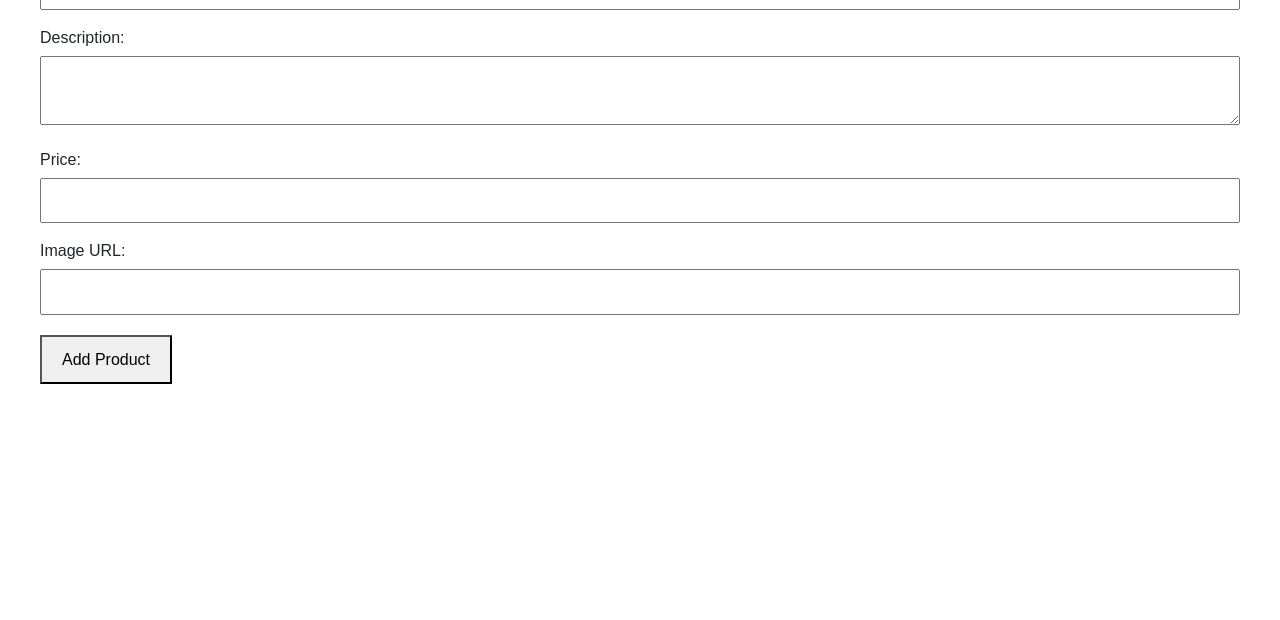
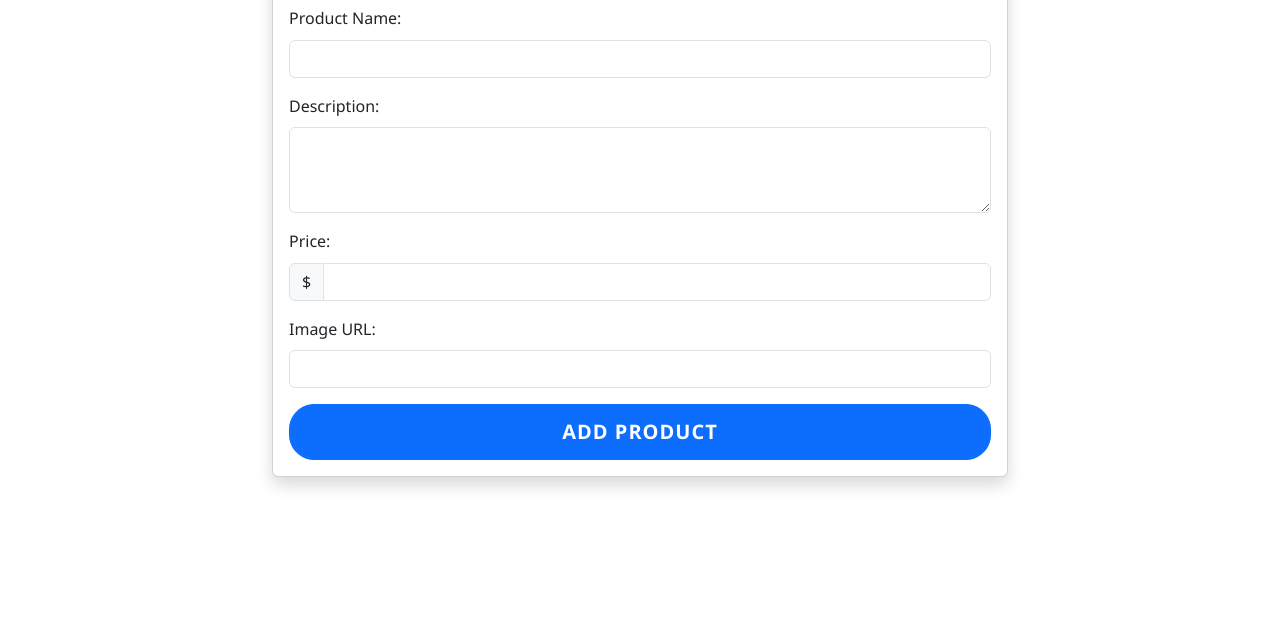
Before and after one commit to Ranganath-Thammineni/onlinegrocerystore, a website: page public/form.html in a window 1280 px wide. Shown: the part 180-800 px from the top of the page. Drawn offline with nearby package versions, Linux system fonts and the light colour scheme.

Commit message:
Update inventory layout, cart functionality, and form styling

```diff
--- a/public/form.html
+++ b/public/form.html
@@ -8,25 +8,6 @@
   <meta charset="UTF-8" />
   <meta name="viewport" content="width=device-width, initial-scale=1.0" />
   <title>Add Product</title>
-  <style>
-    body {
-      font-family: Arial, sans-serif;
-      margin: 40px;
-    }
-    label {
-      display: block;
-      margin-top: 15px;
-    }
-    input, textarea {
-      width: 100%;
-      padding: 8px;
-      margin-top: 5px;
-    }
-    button {
-      margin-top: 20px;
-      padding: 10px 20px;
-    }
-  </style>
 </head>
 <body>
     <header>
@@ -57,19 +38,44 @@
   </nav>
     </header>
 
-    <form id="productForm" action="/add-product" method="POST">
-    <label for="name">Product Name:</label>
-    <input type="text" id="name" name="name" required />
+    <div class="container mt-5">
+        <div class="row justify-content-center">
+            <div class="col-md-8">
+                <div class="card shadow">
+                    <div class="card-body">
+                        <h2 class="card-title text-center mb-4">Add New Product</h2>
+                        <form id="productForm" action="/add-product" method="POST">
+                            <div class="mb-3">
+                                <label for="name" class="form-label">Product Name:</label>
+                                <input type="text" class="form-control" id="name" name="name" required />
+                            </div>
 
-    <label for="description">Description:</label>
-    <textarea id="description" name="description" required></textarea>
+                            <div class="mb-3">
+                                <label for="description" class="form-label">Description:</label>
+                                <textarea class="form-control" id="description" name="description" rows="3" required></textarea>
+                            </div>
 
-    <label for="price">Price:</label>
-    <input type="number" id="price" name="price" step="0.01" required />
+                            <div class="mb-3">
+                                <label for="price" class="form-label">Price:</label>
+                                <div class="input-group">
+                                    <span class="input-group-text">$</span>
+                                    <input type="number" class="form-control" id="price" name="price" step="0.01" required />
+                                </div>
+                            </div>
 
-    <label for="image_url">Image URL:</label>
-    <input type="url" id="image_url" name="image_url" required />
+                            <div class="mb-3">
+                                <label for="image_url" class="form-label">Image URL:</label>
+                                <input type="url" class="form-control" id="image_url" name="image_url" required />
+                            </div>
 
-    <button type="submit">Add Product</button>
+                            <div class="d-grid">
+                                <button type="submit" class="btn btn-primary btn-lg">Add Product</button>
+                            </div>
+                        </form>
+                    </div>
+                </div>
+            </div>
+        </div>
+    </div>
 </body>
 </html>
```
Also changed, not shown: public/index.html (+1 -1 lines), script.js (+67 -3 lines).
